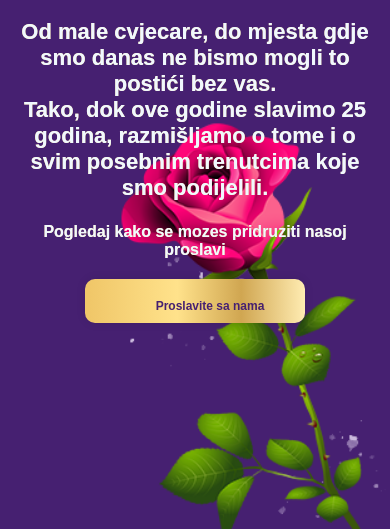
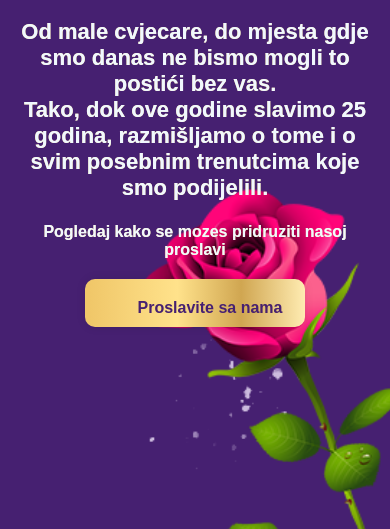
Before and after one commit to ThorMoon2016/iph, a plain HTML site: page index.html in a window 390 px wide. Shown: the part 315-844 px from the top of the page. Drawn offline with nearby package versions, Linux system fonts and the light colour scheme; a script that the page names is missing.

Commit message:
Update index.html

```diff
--- a/index.html
+++ b/index.html
@@ -62,7 +62,7 @@
     .full-background {
         background: url('images/mobBG1.png') no-repeat;
         background-size: cover;
-        height: 100%;
+        height: 115%;
 
     }
 }
@@ -177,7 +177,7 @@
 
         /* Prilagodba za "See how you can join in the celebrations." - Smanji veličinu fonta */
         .text-animation p:last-child {
-            font-size: 12px !important; /* Smanjite veličinu fonta prema potrebi */
+            font-size: 16px !important; /* Smanjite veličinu fonta prema potrebi */
         }
     }
 </style>
```
